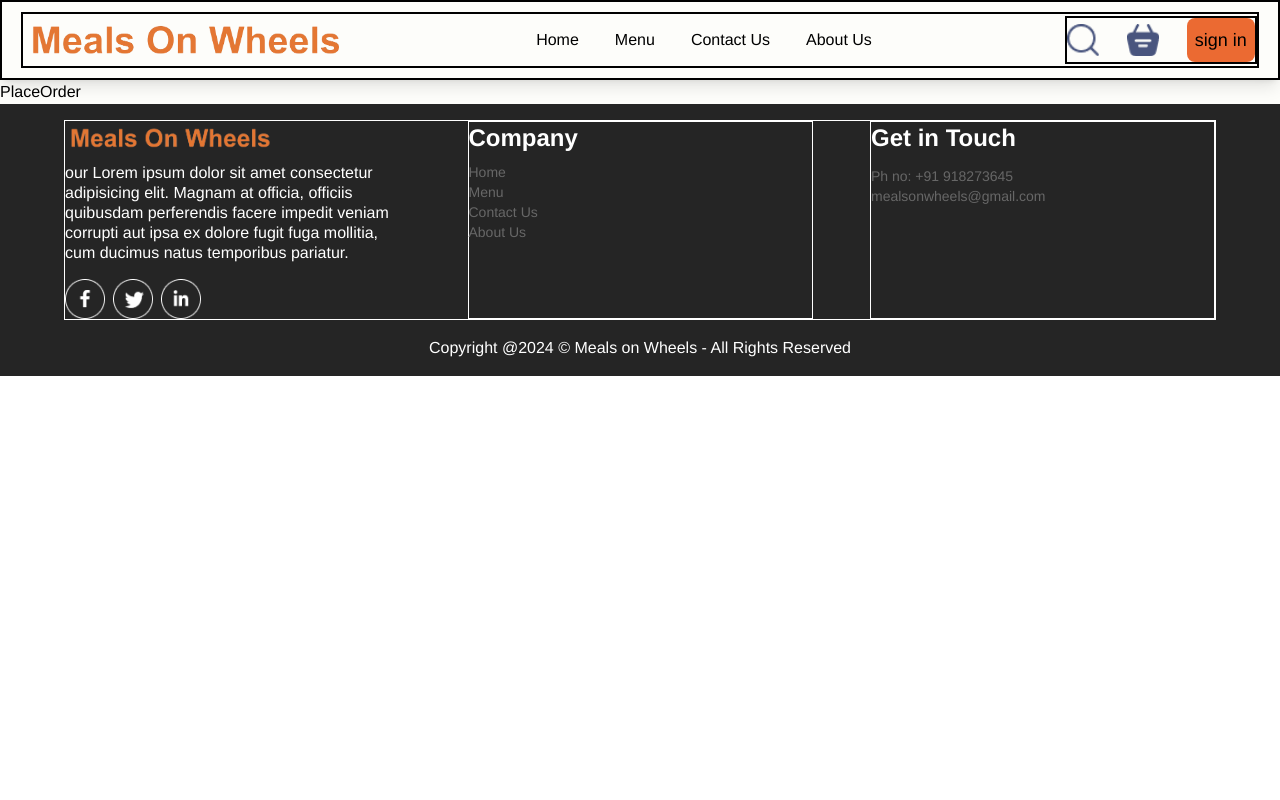
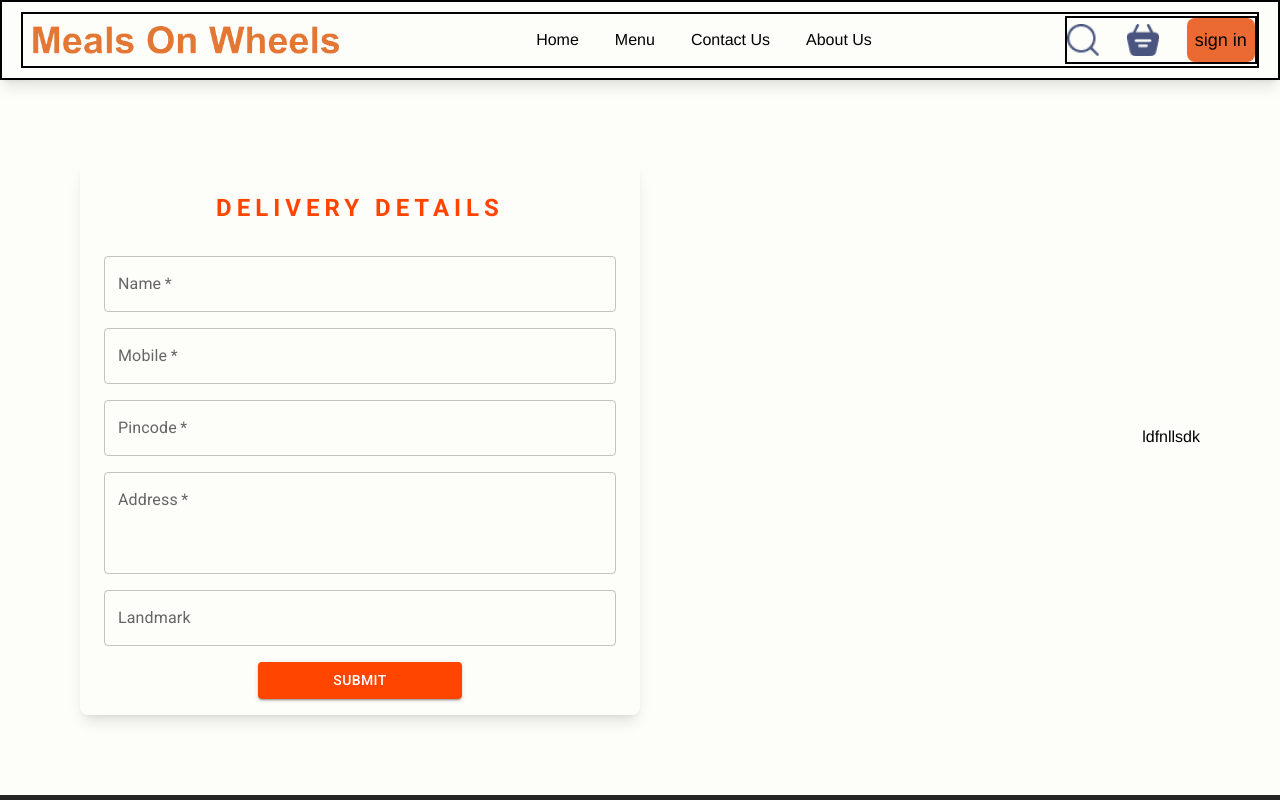
Before and after one commit to MB-Prabhu/MealsOnWheels-frontend, a React (Vite) app: page /placeorder in a window 1280 px wide. Shown: the top 800 px of the page. Built offline with nearby package versions, Linux system fonts and the light colour scheme.

Commit message:
created place order page

```diff
--- a/src/Pages/Cart/CardTotal.jsx
+++ b/src/Pages/Cart/CardTotal.jsx
@@ -18,7 +18,9 @@ const CardTotal = () => {
             <p className='flex justify-between'>Total <span>0</span></p>
         </div>
 
-        <Button variant='contained' className='px-4 py-1 text-white' sx={{backgroundColor: "orangered", margin: "10px 0"}}>
+        <Button variant='contained'
+        onClick={()=> navigate('/placeorder')}
+         className='px-4 py-1 text-white' sx={{backgroundColor: "orangered", margin: "10px 0"}}>
             Proceed to Checkout
         </Button>
 
--- a/src/PlaceOrder/PlaceOrder.jsx
+++ b/src/PlaceOrder/PlaceOrder.jsx
@@ -1,8 +1,176 @@
-import React from 'react'
+import { Button, TextField, Typography } from '@mui/material'
+import React, { useState } from 'react'
 
 const PlaceOrder = () => {
+
+  const [deliveryData, setdeliveryData] = useState({
+        Name: "",
+        mobile: "",
+        email: "",
+        address: "",
+        pincode: "",
+        landmark: ""
+      })
+
+
+      let handleChange = ({target: {name, value}})=>{
+          setdeliveryData((p)=> ({...p, [name]: value}))
+      }
+   {/* <TextField label="Email"
+                value={deliveryData.email}
+                onChange={(e)=> handleChange(e)}
+                name="email" variant="outlined"
+                sx={{height: "40px"}} /> */}
+      let handleSignupSubmit=(e)=>{
+        e.preventDefault()
+        console.log(deliveryData)
+        setdeliveryData({
+          Name: "",
+          mobile: "",
+          email: "",
+          address: "",
+          pincode: "",
+          landmark: ""
+        })
+      }
+
   return (
-    <div>PlaceOrder</div>
+    <div className="p-20 flex md:flex-row justify-between items-center flex-col">
+       {/* <div
+      className={`rounded-lg border border-black w-[100%] sm:w-[50%] lg:w-[60%] xl:w-[30%] bg-[#f7f7f7] `} >
+        <form action="" onSubmit={handleSignupSubmit} className="flex flex-col gap-6 px-6">
+          <div className='text-center py-4 text-2xl font-bold'>
+            Delivery details
+          </div>
+
+            <div className='flex flex-col'>
+
+           <div className='flex gap-4 my-7'>
+           <TextField label="Name"
+              value={deliveryData.Name}
+              onChange={(e)=> handleChange(e)}
+              name="Name" variant="outlined"
+              sx={{height: "40px",  flex: 1}} />
+
+              <TextField label="Mobile"
+              value={deliveryData.mobile}
+              onChange={(e)=> handleChange(e)}
+              name="mobile" variant="outlined"
+              sx={{height: "40px", flex: 1}} />
+           </div>
+
+
+
+
+              <TextField label="Address"
+              value={deliveryData.address}
+              onChange={(e)=> handleChange(e)}
+              name="address" variant="outlined"
+              multiline
+              rows={2}
+              maxRows={4}
+              sx={{height: "40px", margin: "5px 0"}} />
+
+            <TextField label="Pincode"
+              value={deliveryData.password}
+            onChange={(e)=> handleChange(e)}
+            name="pincode" variant="outlined"
+            sx={{height: "40px", margin: "5px 0"}} />
+
+              <TextField label="Landmark"
+              onChange={(e)=> handleChange(e)}
+              value={deliveryData.confirmPassword}
+              name="landmark" variant="outlined"
+              sx={{height: "40px"}} />
+
+
+
+            </div>
+
+            <Button variant="contained" type="submit" color="success"
+            sx={{width: "40%", margin: "10px auto"}}>Submit</Button>
+        </form>
+      </div> */}
+ <div className='md:w-[50%] sm:w-[100%] py-4 px-6 shadow-lg flex flex-col rounded-lg gap-4 font-extrabold'
+      // style={{
+      //   width: "50%",
+      //   margin: "0 auto",
+      //   display: "flex",
+      //   flexDirection: "column",
+      //   gap: "16px",
+      //   marginTop: "32px",
+      //   padding: "24px",
+      //   boxShadow: "0px 4px 12px rgba(0, 0, 0, 0.1)",
+      //   borderRadius: "8px",
+      // }}
+    >
+      <Typography variant="h5" style={{ textAlign: "center", margin: "16px 0", color:"orangered", fontWeight:"600", letterSpacing: "5px", textTransform: "uppercase"}}>
+       Delivery Details
+      </Typography>
+
+      <TextField
+        label="Name"
+        name="name"
+        value={deliveryData.name}
+        onChange={handleChange}
+        fullWidth
+        required
+      />
+
+      <TextField
+        label="Mobile"
+        name="mobile"
+        value={deliveryData.mobile}
+        onChange={handleChange}
+        fullWidth
+        required
+        type="tel"
+        inputProps={{ maxLength: 10 }}
+      />
+
+      <TextField
+        label="Pincode"
+        name="pincode"
+        value={deliveryData.pincode}
+        onChange={handleChange}
+        fullWidth
+        required
+        type="number"
+      />
+
+<TextField
+        label="Address"
+        name="address"
+        value={deliveryData.address}
+        onChange={handleChange}
+        fullWidth
+        required
+        multiline
+        rows={3}
+      />
+
+      <TextField
+        label="Landmark"
+        name="landmark"
+        value={deliveryData.landmark}
+        onChange={handleChange}
+        fullWidth
+      />
+
+      <Button
+        type="submit"
+        variant="contained"
+        color="warning"
+        style={{ alignSelf: "center",height:{xs: "30px", sm:"45px"} , fontSize:{sm:"0.9em",md:"1.2em"},width: "40%",backgroundColor: "orangered", color: "white"}}
+      >
+        Submit
+      </Button>
+    </div>
+
+    <div>
+      ldfnllsdk
+    </div>
+    </div>
   )
 }
 
```
